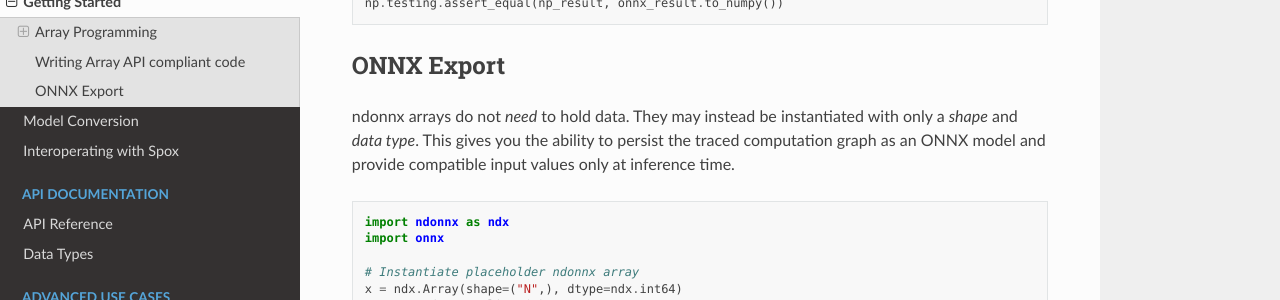
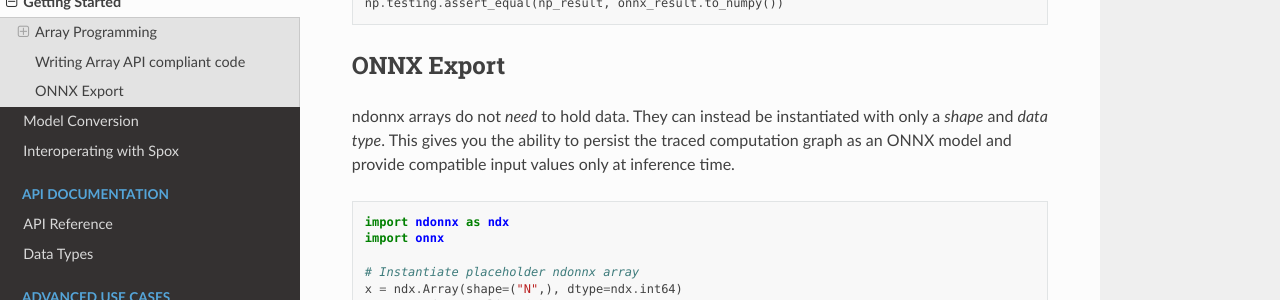
Before and after one commit to Quantco/ndonnx, a Sphinx documentation site: the page built from docs/intros/gettingstarted.rst, in a window 1280 px wide and 900 px high, scrolled down 2041 px. Shown: the part 151-451 px from the top of the window. Built offline with Sphinx 7.4.7 and the Read the Docs theme 3.1.0, drawn with Linux system fonts in a browser that asks for light colours.

Commit message:
Apply suggestions from code review
Co-authored-by: Aditya Goel <48102515+adityagoel4512@users.noreply.github.com>

```diff
--- a/docs/experimental/experimental.rst
+++ b/docs/experimental/experimental.rst
@@ -1,7 +1,7 @@
 Experimental
 ============
 
-This section documents features found in the `ndonnx._experimental` module.
+This section documents features found in the :func:`ndonnx._experimental` module.
 Breaking changes may occur in this module with no prior notice.
 
 
--- a/docs/intros/gettingstarted.rst
+++ b/docs/intros/gettingstarted.rst
@@ -121,7 +121,7 @@ Writing code in a strictly Array API compliant fashion makes it instantly reusab
 ONNX Export
 -----------
 
-ndonnx arrays do not *need* to hold data. They may instead be instantiated with only a *shape* and *data type*.
+ndonnx arrays do not *need* to hold data. They can instead be instantiated with only a *shape* and *data type*.
 This gives you the ability to persist the traced computation graph as an ONNX model and provide compatible input values only at inference time.
 
 .. code-block:: python
```
Also changed, not shown: 1 other file.
